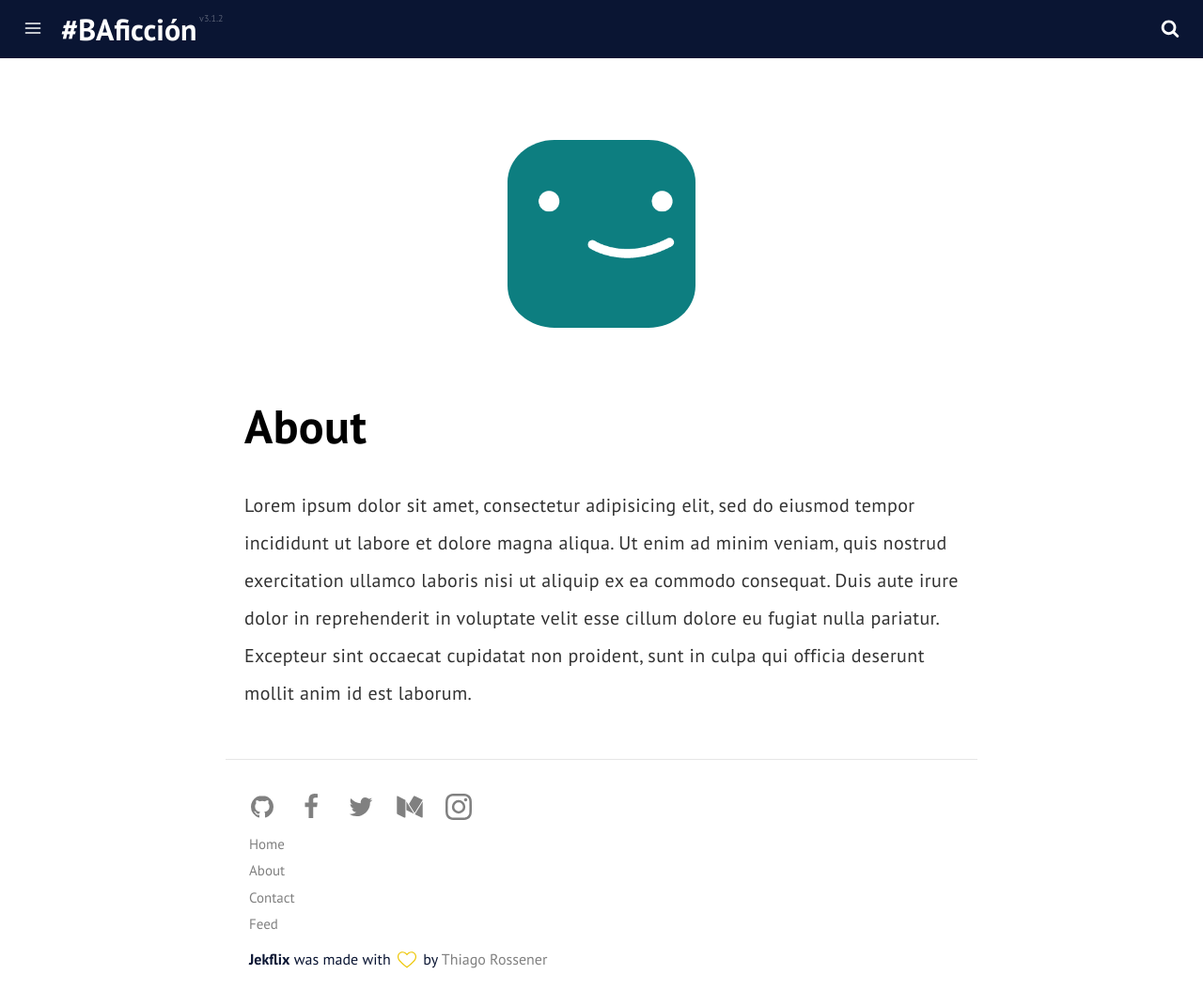
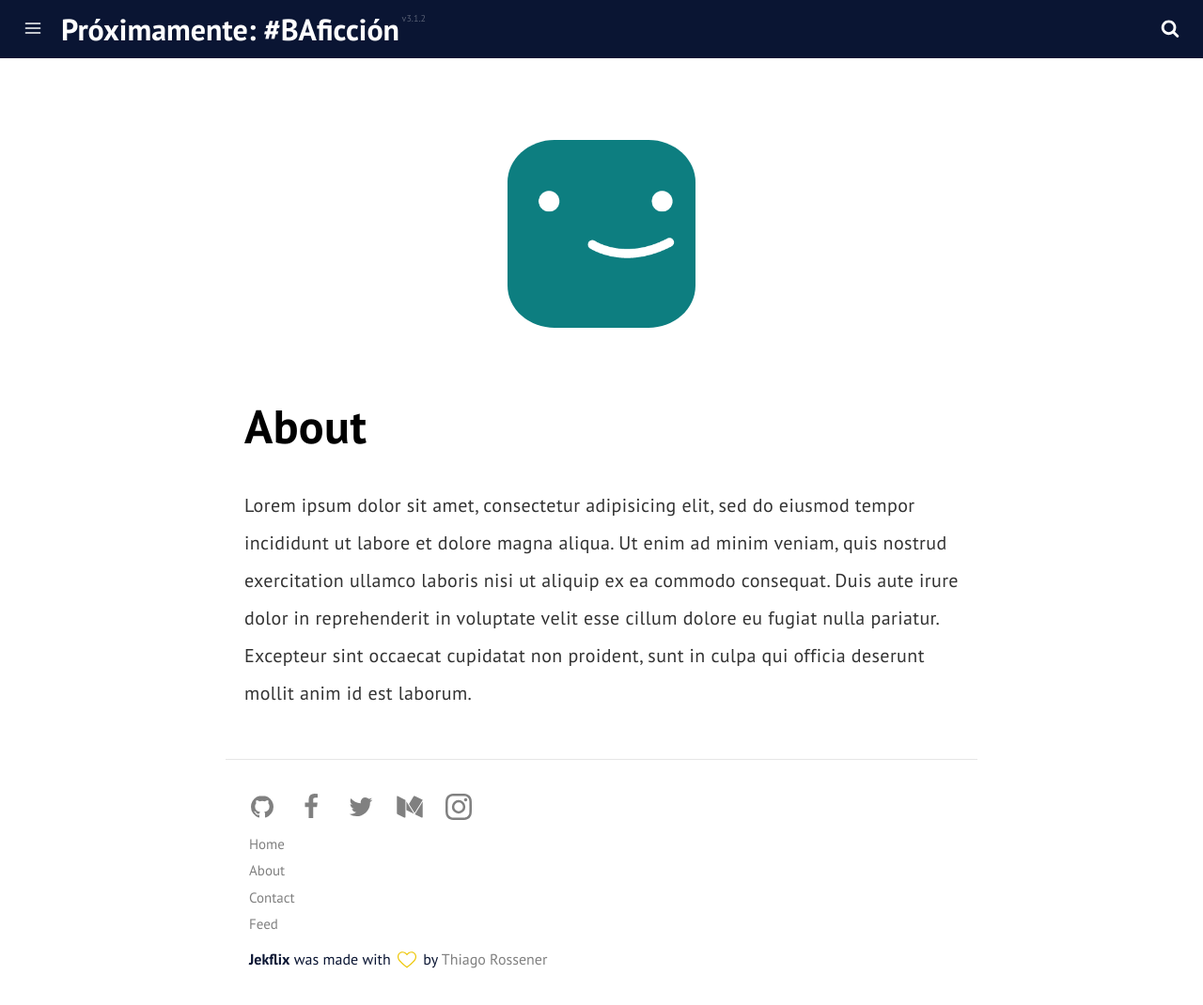
Before and after one commit to silvialohrmann/baficcion, a Jekyll site: the page built from about.md, in a window 1280 px wide and 1070 px high. Shown: the whole window at 94% size. Built offline with Jekyll 4.4.1, drawn with Linux system fonts in a browser that asks for light colours; a script that is not in the unit is left out.

Commit message:
Update _config.yml

```diff
--- a/_config.yml
+++ b/_config.yml
@@ -1,7 +1,7 @@
 # Site Settings
-name: "#BAficción"
-title: BAficción | Ficción en Buenos Aires
-description: BAficción es una colección de historias ficticias que transcurren en la ciudad de Buenos Aires
+name: "Próximamente: #BAficción"
+title: Próximamente BAficción | Ficción en Buenos Aires
+description: BAficción será una colección de historias ficticias que transcurren en la ciudad de Buenos Aires
 tags:
   - Buenos Aires
   - ficción
```
